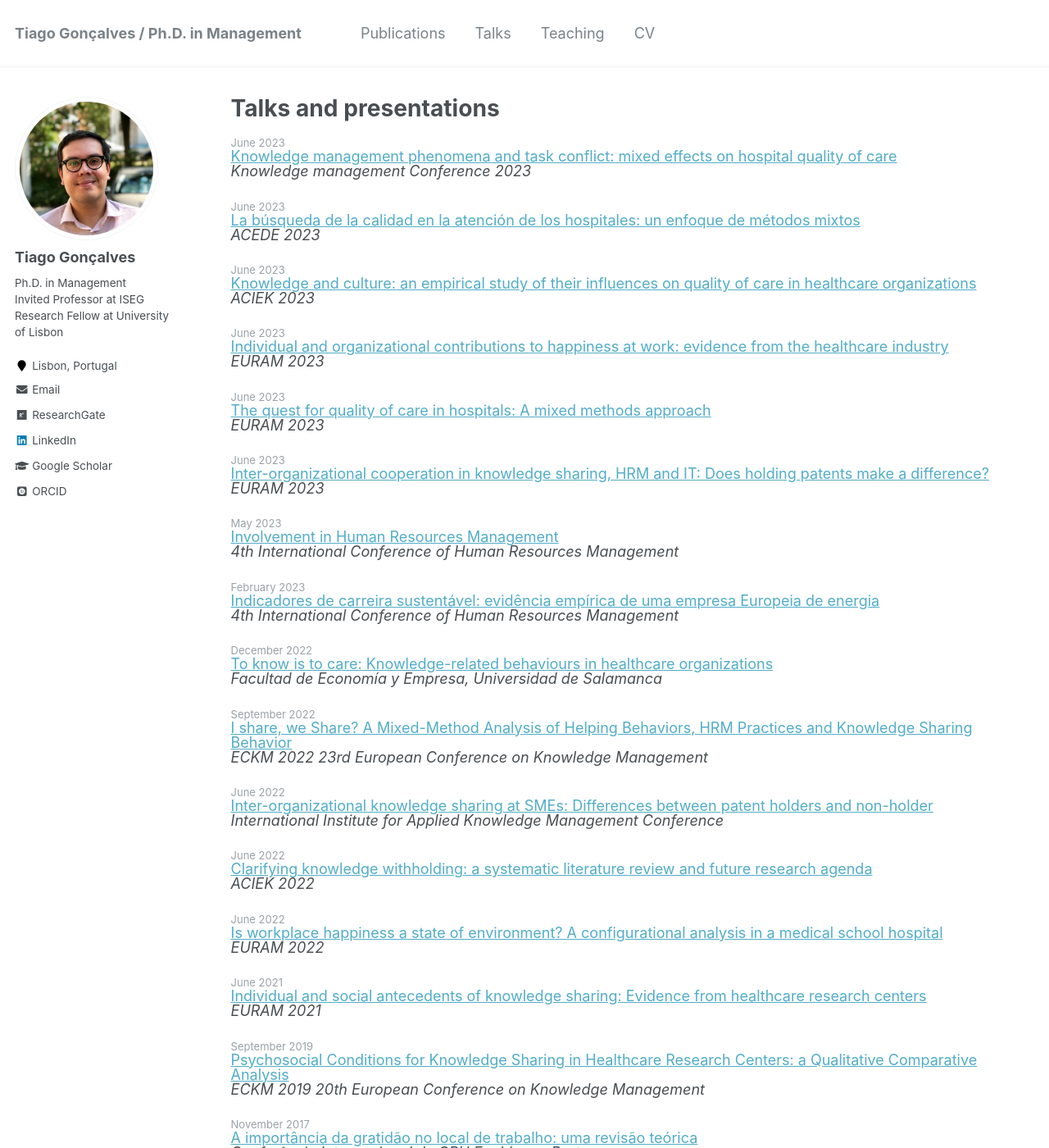
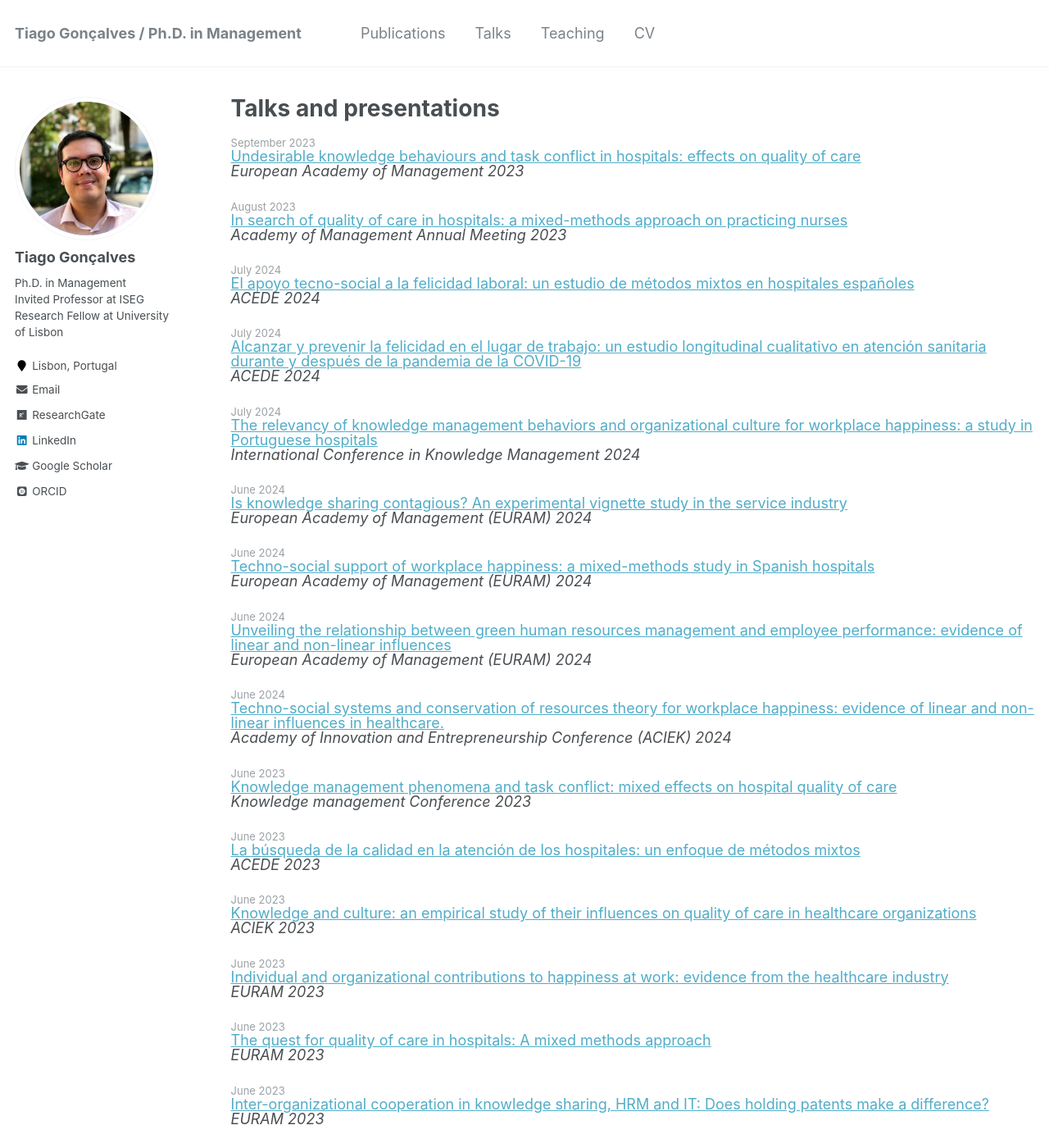
Before and after one commit to joaoc-pires/website-tiago-goncalves.com, a Jekyll site: the page built from _pages/talks.html, in a window 1280 px wide and 1400 px high. Shown: the whole window at 82% size. Built offline with Jekyll 4.4.1, drawn with Linux system fonts in a browser that asks for light colours; some web fonts are replaced.

Commit message:
Julho 2024
Alterações Julho 2024 - Envio saúde questionário

```diff
--- /dev/null
+++ b/_talks/2023-08-talk.md
@@ -0,0 +1,12 @@
+---
+title: "In search of quality of care in hospitals: a mixed-methods approach on practicing nurses "
+collection: talks
+type: "Conference proceedings talk"
+permalink: /talks/2023-08-talk
+venue: "Academy of Management Annual Meeting 2023"
+date: 2023-08-01
+month: 'August'
+year: '2023'
+
+location: "Boston, Massachussets, EUA."
+---
--- /dev/null
+++ b/_talks/2023-09-talk.md
@@ -0,0 +1,12 @@
+---
+title: "Undesirable knowledge behaviours and task conflict in hospitals: effects on quality of care "
+collection: talks
+type: "Conference proceedings talk"
+permalink: /talks/2023-09-talk
+venue: "European Academy of Management 2023"
+date: 2023-09-01
+month: 'September'
+year: '2023'
+
+location: "ISCTE-IUL, Lisbon, Portugal"
+---
--- /dev/null
+++ b/_talks/2024-01-talk.md
@@ -0,0 +1,12 @@
+---
+title: "Techno-social systems and conservation of resources theory for workplace happiness: evidence of linear and non-linear influences in healthcare. "
+collection: talks
+type: "Conference proceedings talk"
+permalink: /talks/2024-01-talk
+venue: "Academy of Innovation and Entrepreneurship Conference (ACIEK) 2024"
+date: 2023-06-01
+month: 'June'
+year: '2024'
+
+location: "Paris-Sorbonne University, Paris, France"
+---
--- /dev/null
+++ b/_talks/2024-02-talk.md
@@ -0,0 +1,12 @@
+---
+title: "Unveiling the relationship between green human resources management and employee performance: evidence of linear and non-linear influences"
+collection: talks
+type: "Conference proceedings talk"
+permalink: /talks/2024-02-talk
+venue: "European Academy of Management (EURAM) 2024"
+date: 2023-06-01
+month: 'June'
+year: '2024'
+
+location: "University of Bath, Bath, United Kingdom"
+---
--- /dev/null
+++ b/_talks/2024-03-talk.md
@@ -0,0 +1,12 @@
+---
+title: "Techno-social support of workplace happiness: a mixed-methods study in Spanish hospitals"
+collection: talks
+type: "Conference proceedings talk"
+permalink: /talks/2024-03-talk
+venue: "European Academy of Management (EURAM) 2024"
+date: 2023-06-01
+month: 'June'
+year: '2024'
+
+location: "University of Bath, Bath, United Kingdom"
+---
--- /dev/null
+++ b/_talks/2024-04-talk.md
@@ -0,0 +1,12 @@
+---
+title: "Is knowledge sharing contagious? An experimental vignette study in the service industry"
+collection: talks
+type: "Conference proceedings talk"
+permalink: /talks/2024-04-talk
+venue: "European Academy of Management (EURAM) 2024"
+date: 2023-06-01
+month: 'June'
+year: '2024'
+
+location: "University of Bath, Bath, United Kingdom"
+---
--- /dev/null
+++ b/_talks/2024-05-talk.md
@@ -0,0 +1,12 @@
+---
+title: "The relevancy of knowledge management behaviors and organizational culture for workplace happiness: a study in Portuguese hospitals"
+collection: talks
+type: "Conference proceedings talk"
+permalink: /talks/2024-05-talk
+venue: "International Conference in Knowledge Management 2024"
+date: 2023-07-01
+month: 'July'
+year: '2024'
+
+location: "SGH Warsaw School of Economics, Warsaw, Poland"
+---
--- /dev/null
+++ b/_talks/2024-06-talk.md
@@ -0,0 +1,12 @@
+---
+title: "Alcanzar y prevenir la felicidad en el lugar de trabajo: un estudio longitudinal cualitativo en atención sanitaria durante y después de la pandemia de la COVID-19"
+collection: talks
+type: "Conference proceedings talk"
+permalink: /talks/2024-06-talk
+venue: "ACEDE 2024"
+date: 2023-07-01
+month: 'July'
+year: '2024'
+
+location: "Universitat Politècnica de València, Valencia, Spain"
+---
--- /dev/null
+++ b/_talks/2024-07-talk.md
@@ -0,0 +1,12 @@
+---
+title: "El apoyo tecno-social a la felicidad laboral: un estudio de métodos mixtos en hospitales españoles"
+collection: talks
+type: "Conference proceedings talk"
+permalink: /talks/2024-07-talk
+venue: "ACEDE 2024"
+date: 2023-07-01
+month: 'July'
+year: '2024'
+
+location: "Universitat Politècnica de València, Valencia, Spain"
+---
```
Also changed, not shown: _publications/2023-06-QQ.md (added, +18 -0 lines), _publications/2024-01-JHOM.md (added, +28 -0 lines), _publications/2024-02-JOEPP.md (added, +31 -0 lines), _publications/2024-03-IJIM.md (added, +18 -0 lines), _teaching/2022-01-teaching.md (+25 -4 lines), _teaching/2023-02-teaching.md (added, +15 -0 lines), _teaching/2023-03-teaching.md (added, +15 -0 lines).
